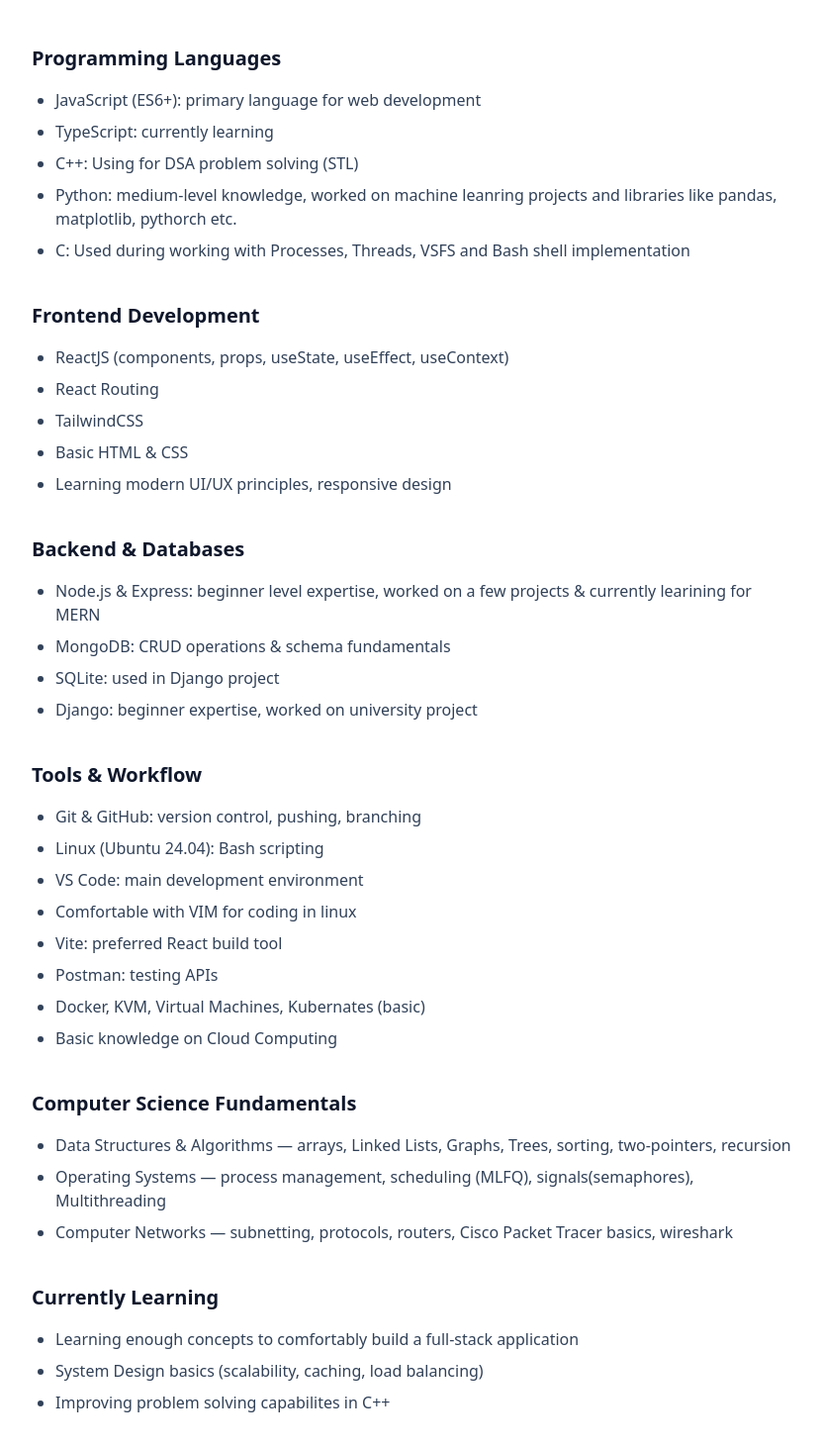
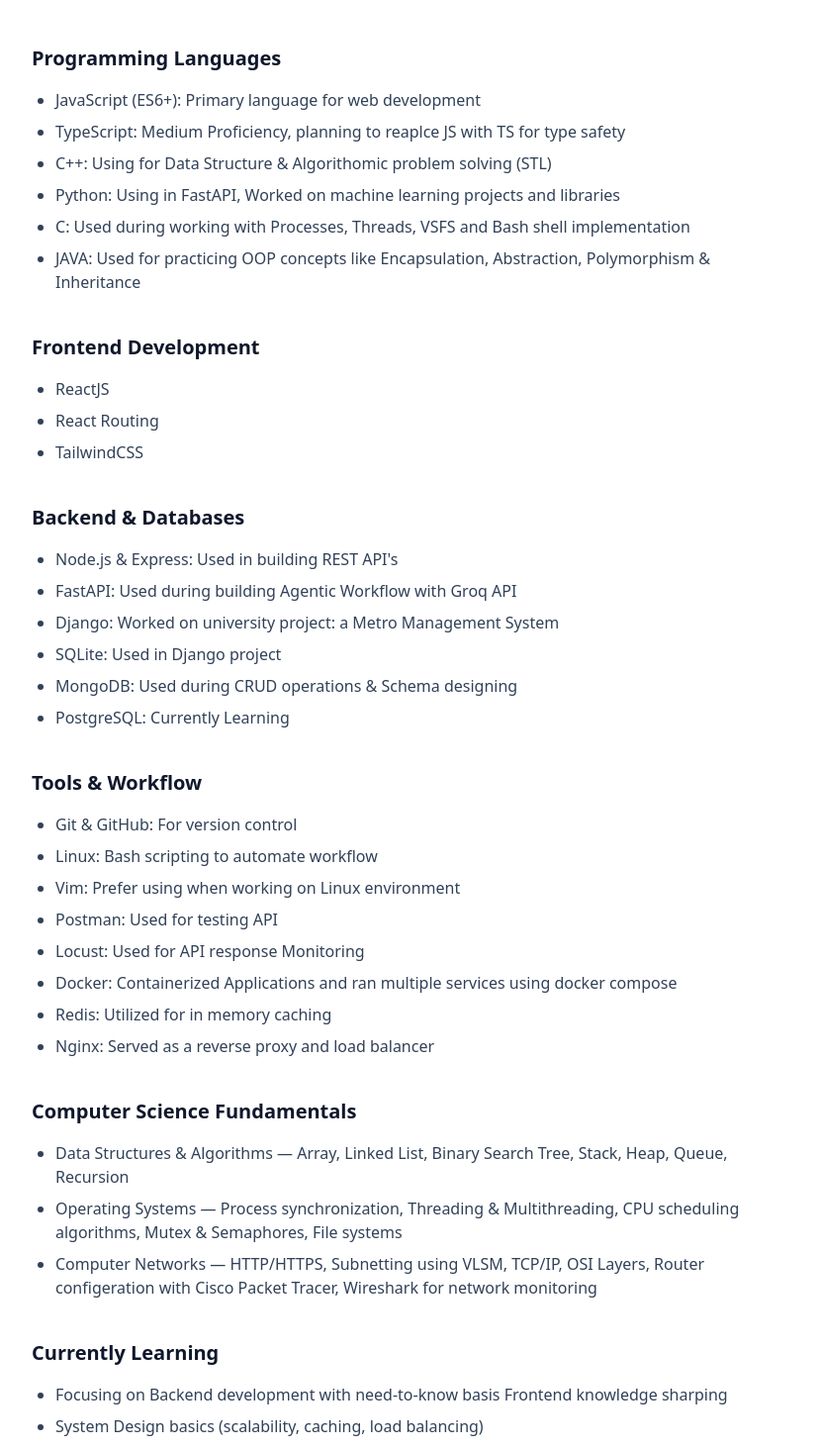
Before and after one commit to Sowhardo12/My_Portfolio, a React (Vite) app: page / in a window 1280 px wide. Shown: the part 1047-2510 px from the top of the page at 99% size, without its empty margins (224-1054 px from the left). Built offline with nearby package versions, Linux system fonts and the light colour scheme.

Commit message:
updated information on different parts of the portfolio (added new projects, removed one, Modified the skill and tools section)

```diff
--- a/src/pages/HomePage.jsx
+++ b/src/pages/HomePage.jsx
@@ -62,8 +62,8 @@
         )}
         {/* Personal Section */}
         <main className="py-12">
-          <h1 className="text-4xl lightbold">Hi, I'm Sowhardo, a Final Semester CS student & a Software Engineer Aspirant.</h1>
-          <p className="mt-4 text-slate-700 dark:text-slate-300 max-w-xl">Web Apps | MERN stack | LeetCode problem solving | System Deisgn Learner</p>
+          <h1 className="text-4xl lightbold">Hi, I'm Sowhardo, a Final Semester CSE student & a Software Engineer Aspirant.</h1>
+          <p className="mt-4 text-slate-700 dark:text-slate-300 max-w-xl">Web App Development | Backend Focused | Cloud | System Design Enthusiast</p>
           <div className="mt-6 flex gap-3">
             <a href="/projects" className="px-5 py-2 rounded-md bg-slate-900 text-white dark:bg-slate-100 dark:text-slate-900">View Projects</a>
             <a href="#contact" className="px-5 py-2 rounded-md border">Contact Me</a>
@@ -90,8 +90,8 @@
             </p>
 
             <p className="text-lg leading-7 text-slate-700 dark:text-slate-300">
-              I aim to build full stack applications that solves real world problems. I aim to integrate my
-              system design knowledge to make applications scalable and bug-free.
+              I aim to build full stack applications that solves real world problems and integrate my
+              system design knowledge to make applications secure and scalable.
             </p>
           </div>
         </section> */}
@@ -129,8 +129,8 @@
         </p>
 
         <p className="text-lg leading-7 text-slate-700 dark:text-slate-300">
-          I aim to build full stack applications that solves real world problems. I aim to integrate my
-              system design knowledge to build applications scalable and bug-free.
+          I aim to build full stack applications that solves real world problems and integrate my
+              system design knowledge to build Secure and Scalable Backend.
         </p>
       </div>
 
@@ -149,11 +149,12 @@
          <div className="mb-10">
             <h3 className="text-xl font-semibold mb-4">Programming Languages</h3>
              <ul className="list-disc ml-6 space-y-2 text-slate-700 dark:text-slate-300">
-             <li><span className="font-medium">JavaScript (ES6+)</span>: primary language for web development</li>
-             <li><span className="font-medium">TypeScript</span>: currently learning</li>
-             <li><span className="font-medium">C++</span>: Using for DSA problem solving (STL)</li>
-             <li><span className="font-medium">Python</span>: medium-level knowledge, worked on machine leanring projects and libraries like pandas, matplotlib, pythorch etc.</li>
+             <li><span className="font-medium">JavaScript (ES6+)</span>: Primary language for web development</li>
+             <li><span className="font-medium">TypeScript</span>: Medium Proficiency, planning to reaplce JS with TS for type safety</li>
+             <li><span className="font-medium">C++</span>: Using for Data Structure & Algorithomic problem solving (STL)</li>
+             <li><span className="font-medium">Python</span>: Using in FastAPI, Worked on machine learning projects and libraries</li>
              <li><span className="font-medium">C</span>: Used during working with Processes, Threads, VSFS and Bash shell implementation </li>
+             <li><span className="font-medium">JAVA</span>: Used for practicing OOP concepts like Encapsulation, Abstraction, Polymorphism & Inheritance</li>
              </ul>
             </div>
 
@@ -161,11 +162,11 @@
              <div className="mb-10">
              <h3 className="text-xl font-semibold mb-4">Frontend Development</h3>
              <ul className="list-disc ml-6 space-y-2 text-slate-700 dark:text-slate-300">
-                <li>ReactJS (components, props, useState, useEffect, useContext)</li>
+                <li>ReactJS</li>
                 <li>React Routing</li>
                 <li>TailwindCSS</li>
-                <li>Basic HTML & CSS</li>
-             <li>Learning modern UI/UX principles, responsive design</li>
+
+
              </ul>
             </div>
 
@@ -173,10 +174,13 @@
             <div className="mb-10">
               <h3 className="text-xl font-semibold mb-4">Backend & Databases</h3>
              <ul className="list-disc ml-6 space-y-2 text-slate-700 dark:text-slate-300">
-             <li>Node.js & Express: beginner level expertise, worked on a few projects & currently learining for MERN</li>
-             <li>MongoDB: CRUD operations & schema fundamentals</li>
-             <li>SQLite: used in Django project</li>
-             <li>Django: beginner expertise, worked on university project</li>
+             <li>Node.js & Express: Used in building REST API's</li>
+             <li>FastAPI: Used during building Agentic Workflow with Groq API</li>
+             <li>Django: Worked on university project: a Metro Management System</li>
+             <li>SQLite: Used in Django project</li>
+             <li>MongoDB: Used during CRUD operations & Schema designing</li>
+             <li>PostgreSQL: Currently Learning</li>
+
             </ul>
          </div>
 
@@ -184,14 +188,14 @@
              <div className="mb-10">
              <h3 className="text-xl font-semibold mb-4">Tools & Workflow</h3>
              <ul className="list-disc ml-6 space-y-2 text-slate-700 dark:text-slate-300">
-             <li>Git & GitHub: version control, pushing, branching</li>
-                <li>Linux (Ubuntu 24.04): Bash scripting</li>
-                <li>VS Code: main development environment</li>
-                <li>Comfortable with VIM for coding in linux</li>
-                <li>Vite: preferred React build tool</li>
-                <li>Postman: testing APIs</li>
-                <li>Docker, KVM, Virtual Machines, Kubernates (basic)</li>
-                <li>Basic knowledge on Cloud Computing</li>
+             <li>Git & GitHub: For version control</li>
+                <li>Linux: Bash scripting to automate workflow</li>
+                <li>Vim: Prefer using when working on Linux environment</li>
+                <li>Postman: Used for testing API</li>
+                <li>Locust: Used for API response Monitoring</li>
+                <li>Docker: Containerized Applications and ran multiple services using docker compose</li>
+                <li>Redis: Utilized for in memory caching </li>
+                <li>Nginx: Served as a reverse proxy and load balancer</li>
             </ul>
             </div>
 
@@ -199,9 +203,9 @@
              <div className="mb-10">
                <h3 className="text-xl font-semibold mb-4">Computer Science Fundamentals</h3>
                <ul className="list-disc ml-6 space-y-2 text-slate-700 dark:text-slate-300">
-                 <li>Data Structures & Algorithms — arrays, Linked Lists, Graphs, Trees, sorting, two-pointers, recursion</li>
-                 <li>Operating Systems — process management, scheduling (MLFQ), signals(semaphores), Multithreading</li>
-                 <li>Computer Networks — subnetting, protocols, routers, Cisco Packet Tracer basics, wireshark</li>
+                 <li>Data Structures & Algorithms — Array, Linked List, Binary Search Tree, Stack, Heap, Queue, Recursion</li>
+                 <li>Operating Systems — Process synchronization, Threading & Multithreading, CPU scheduling algorithms, Mutex & Semaphores, File systems</li>
+                 <li>Computer Networks — HTTP/HTTPS, Subnetting using VLSM, TCP/IP, OSI Layers, Router configeration with Cisco Packet Tracer, Wireshark for network monitoring</li>
                </ul>
              </div>
 
@@ -209,9 +213,9 @@
              <div>
                <h3 className="text-xl font-semibold mb-4">Currently Learning</h3>
                <ul className="list-disc ml-6 space-y-2 text-slate-700 dark:text-slate-300">
-                 <li>Learning enough concepts to comfortably build a full-stack application</li>
+                 <li>Focusing on Backend development with need-to-know basis Frontend knowledge sharping</li>
                  <li>System Design basics (scalability, caching, load balancing)</li>
-                 <li>Improving problem solving capabilites in C++</li>
+                 <li>Learning Cloud Concepts like Instances (EC2),Container Orchestration,Object Storage etc. </li>
                </ul>
              </div>
            </div>
@@ -219,12 +223,16 @@
 
         <section id="contact" className="py-24 border-t dark:border-slate-700">
           <div className="max-w-3xl mx-auto">
-            <h2 className="text-2xl font-bold mb-8">Contact</h2>
+            <h2 className="text-2xl font-bold mb-8">Contacts</h2>
 
             <div className="space-y-6 text-lg">
               <a href="mailto:sowhardo221@gmail.com" className="flex items-center gap-3 hover:text-indigo-500">
                 <FaEnvelope className="text-2xl"/>
                 sowhardo221@gmail.com
+              </a>
+              <a href="mailto:sowhardo.bin.atik@g.bracu.ac.bd" className="flex items-center gap-3 hover:text-indigo-500">
+                <FaEnvelope className="text-2xl"/>
+                sowhardo.bin.atik@g.bracu.ac.bd
               </a>
               <a href="tel:+8801798516247" className="flex items-center gap-3 hover:text-indigo-500">
                 <FaPhone className="text-2xl"/>
--- a/src/pages/Projects.jsx
+++ b/src/pages/Projects.jsx
@@ -9,10 +9,16 @@
     const projects = [
 
         {
-          title: "Portfolio",
-          description: "Built using ReactJS and TailwindCSS, a multipage portfolio to showcase my skills and areas of expertise",
-          stack: ["ReactJS","TailwindCSS"],
-          link: "https://github.com/Sowhardo12/My_Portfolio"
+          title: "AI Research Assistance",
+          description: "Built using ReactJS and FastAPI with Groq API integration, in order to automate the workflow of a Researcher",
+          stack: ["ReactJS","FastAPI"],
+          link: "https://github.com/Sowhardo12/AI_Research_Assistant"
+        },
+        {
+          title: "API High Traffic Simulation",
+          description: "Built a small Application with FastAPI, Ran multiple containers with Docker compose and used tools like Locus, Redis, and Nginx to Monitor & Reduce API response time",
+          stack: ["FastAPI","Docker","Redis","Nginx","Locust"],
+          link: "https://github.com/Sowhardo12/High-Traffic-Simulation-in-a-small-App"
         },
         {
           title: "Metro Rail Management System",
```
